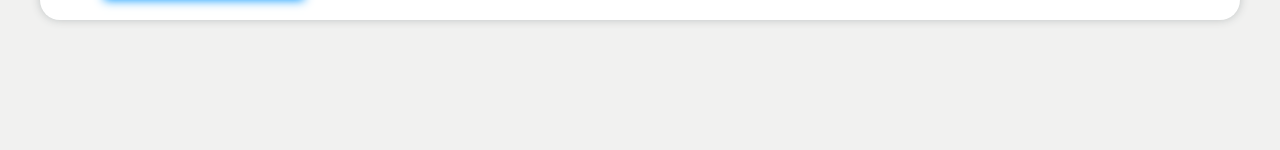
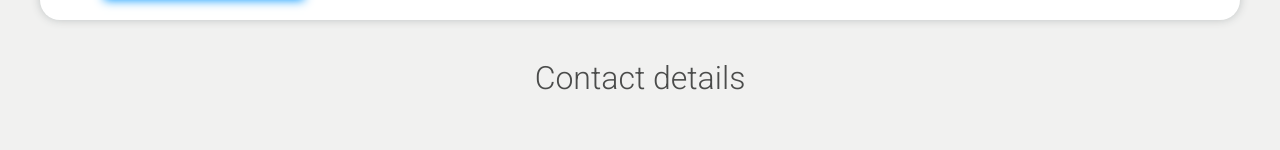
Before and after one commit to mizdebski77/Easy-Employ, a React (Create React App) app: page /Carrer in a window 1280 px wide. Shown: the part 550-700 px from the top of the page. Built offline with nearby package versions, Linux system fonts and the light colour scheme.

Commit message:
SectionTitle added

```diff
--- a/src/features/Carrer/carrer.tsx
+++ b/src/features/Carrer/carrer.tsx
@@ -1,5 +1,5 @@
 import React from 'react';
-import { ButtonWrapper, ContentWrapper, EditButton, LocationImg, LocationSpan, LocationWrapper, InformationWrapper, Name, Photo, PhotoSection, Title, TitleSpan, Wrapper } from './styledCarrer';
+import { ButtonWrapper, ContentWrapper, EditButton, LocationImg, LocationSpan, LocationWrapper, InformationWrapper, Name, Photo, PhotoSection, Title, TitleSpan, Wrapper, ContactWrapper, SectionTitle } from './styledCarrer';
 import profile from '../../common/Images/profileStack.png';
 import location from '../../common/Images/location.png';
 
@@ -29,6 +29,13 @@ export const Carrer = () => {
 
                 </ButtonWrapper>
             </InformationWrapper>
+
+            <SectionTitle>
+                Contact details
+            </SectionTitle>
+            <ContactWrapper>
+
+            </ContactWrapper>
         </Wrapper>
     );
 };
--- a/src/features/Carrer/styledCarrer.ts
+++ b/src/features/Carrer/styledCarrer.ts
@@ -97,6 +97,14 @@ export const EditButton = styled.button`
     };
 `;
 
+export const SectionTitle = styled.h2`
+    margin-top: 40px;
+    text-align: center;
+    font-size: 32px;
+    color: ${({ theme }) => theme.color.fontSecond};
+    font-weight: normal;
+`;
+
 export const ContactWrapper = styled.div`
 
 `;
@@ -113,7 +121,7 @@ export const ContactInformation = styled.span`
 
 `;
 
-export const IconsWrapper =styled.div`
+export const IconsWrapper = styled.div`
 
 `;
 
```
